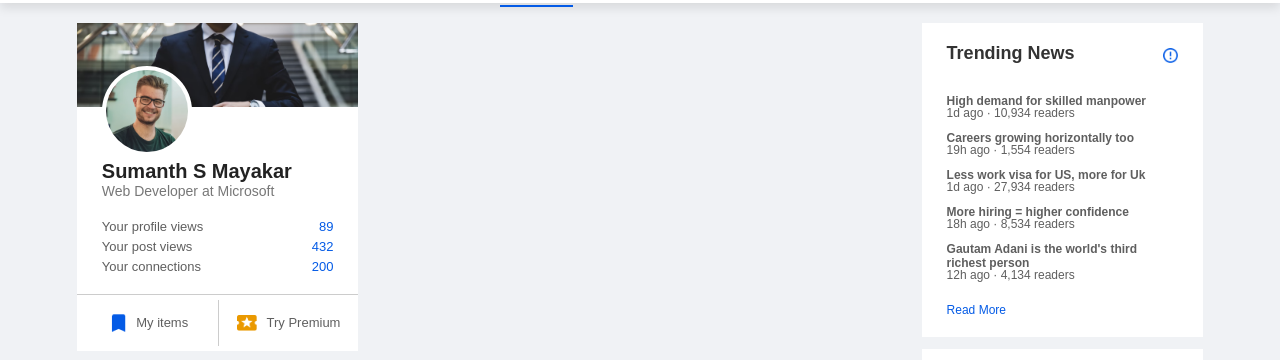
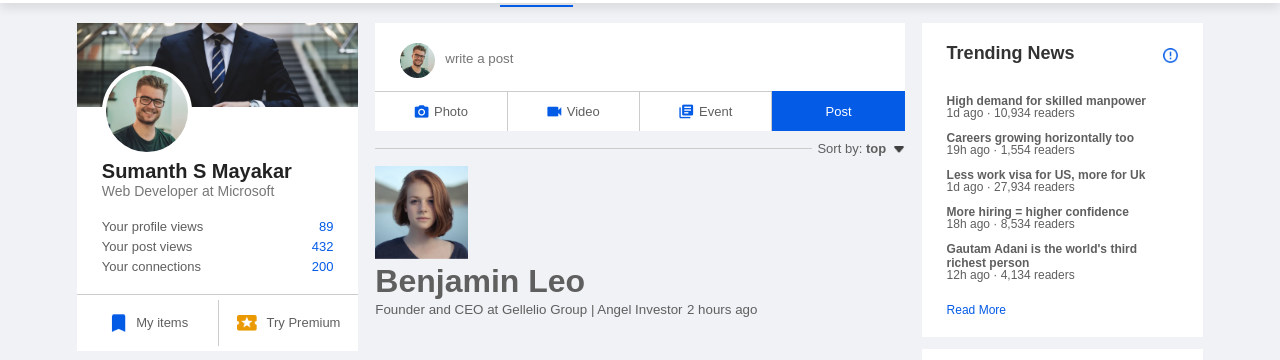
Before and after one commit to SumanthSMayakar/LinkedIn-Clone, a plain HTML site: page index.html in a window 1280 px wide. Shown: the part 49-409 px from the top of the page. Drawn offline with Linux system fonts and the light colour scheme.

Commit message:
middle content started

```diff
--- a/assets/css/style.css
+++ b/assets/css/style.css
@@ -305,3 +305,77 @@ a{
 .main-content{
     flex-basis: 47%;
 }
+.create-post{
+    background: #fff;
+}
+.create-post-input{
+    padding: 20px 25px 10px;
+    display: flex;
+    align-items: flex-start;
+}
+.create-post-input img{
+    width: 35px;
+    border-radius: 50%;
+    margin-right: 10px;
+}
+.create-post-input textarea{
+    width: 100%;
+    border: none;
+    outline: 0;
+    resize: none;
+    background: transparent;
+    margin-top: 8px;
+}
+::placeholder{
+    font-weight: 500;
+}
+.create-post-links{
+    display: flex;
+    align-items: flex-start;
+}
+.create-post-links li{
+    list-style: none;
+    border-top: 1px solid #ccc;
+    border-right: 1px solid #ccc;
+    flex-basis: 25%;
+    height: 40px;
+    font-size: 13px;
+    display: flex;
+    align-items: center;
+    justify-content: center;
+    cursor: pointer;
+}
+.create-post-links li img{
+    width: 15px;
+    margin-right: 5px;
+}
+.create-post-links li:last-child{
+    background: #045be6;
+    color: #fff;
+    border-top: 0;
+    border-right: 0;
+}
+.sort-by{
+    display: flex;
+    align-items: center;
+    margin: 10px 0;
+}
+.sort-by hr{
+    flex: 1;
+    border: 0;
+    height: 1px;
+    background: #ccc;
+}
+.sort-by p{
+    font-size: 13px;
+    padding-left: 5px;
+}
+.sort-by p span{
+    font-weight: 600;
+    cursor: pointer;
+}
+.sort-by p span img{
+    width: 12px;
+    margin-left: 3px;
+
+}
--- a/index.html
+++ b/index.html
@@ -84,7 +84,36 @@
         </div>
 
          <!-- -------------- main-content ---------------  -->
-        <div class="main-content"></div>
+        <div class="main-content">
+            <div class="create-post">
+                <div class="create-post-input">
+                    <img src="./assets/images/user-1.png" alt="">
+                    <textarea rows="2" placeholder="write a post"></textarea>
+                </div>
+                <div class="create-post-links">
+                    <li><img src="./assets/images/photo.png" alt="">Photo</li>
+                    <li><img src="./assets/images/video.png" alt="">Video</li>
+                    <li><img src="./assets/images/event.png" alt="">Event</li>
+                    <li>Post</li>
+                </div>
+            </div>
+
+            <div class="sort-by">
+                <hr>
+                <p>Sort by: <span>top <img src="./assets/images/down-arrow.png" alt=""></span></p>
+            </div>
+
+            <div class="post">
+                <div class="post-author">
+                    <img src="./assets/images/user-3.png" alt="">
+                    <div>
+                        <h1>Benjamin Leo</h1>
+                        <small>Founder and CEO at Gellelio Group | Angel Investor</small>
+                        <small>2 hours ago</small>
+                    </div>
+                </div>
+            </div>
+        </div>
 
          <!-- -------------- right-sidebar ---------------  -->
         <div class="right-sidebar">
```
Also changed, not shown: 2 other files.
